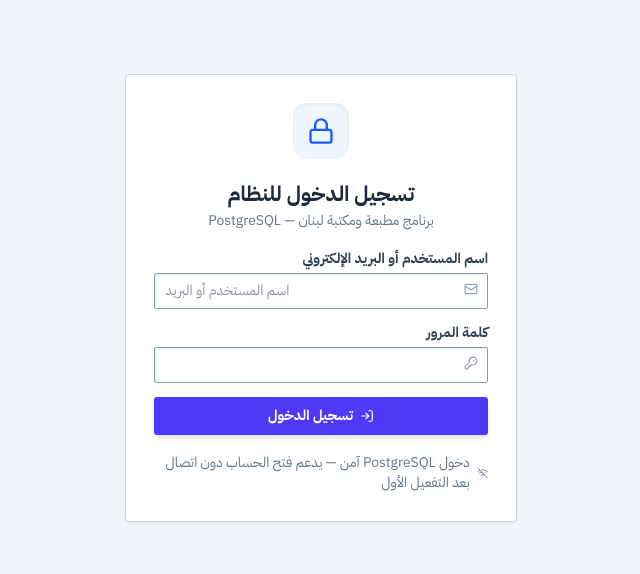
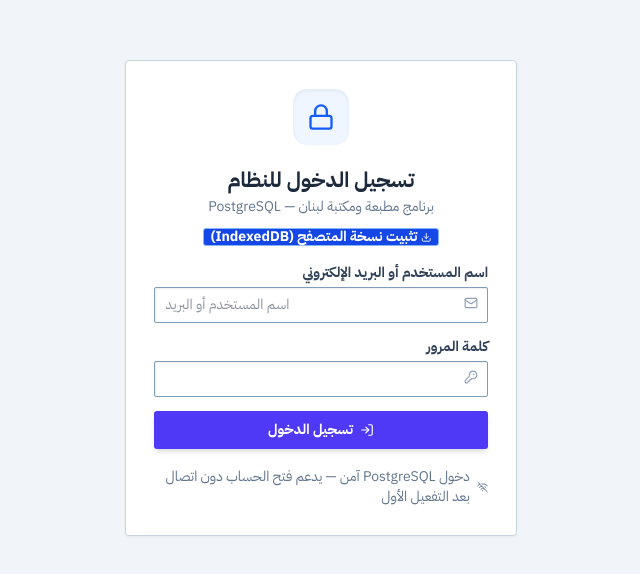
Before and after one commit to raidsalha-lobnan/lobnanprintlocal, a React (Vite) app: page / in a window 1280 px wide. Shown: the part 102-676 px from the top of the page, without its empty margins (404-1044 px from the left). Built offline with nearby package versions, Linux system fonts and the light colour scheme; no server answers.

Commit message:
fix(install): show Windows SQLite installer and PWA install buttons before login as well

```diff
--- a/src/components/LoginView.tsx
+++ b/src/components/LoginView.tsx
@@ -1,4 +1,7 @@
 import React, { useEffect, useState } from 'react';
+import { DesktopDownloadButton } from './DesktopDownloadButton';
+import { PWAInstallButton } from './PWAInstallButton';
+import { DesktopStorageStatus } from './DesktopStorageStatus';
 import { AlertCircle, KeyRound, Lock, LogIn, Mail, RefreshCw, WifiOff } from 'lucide-react';
 import type { SystemUser } from '../types';
 import {loginOnline,loginOffline,secureLoginEnabled} from '../services/secureAuth';
@@ -128,7 +131,12 @@ export const LoginView: React.FC<Props> = ({ onLocalLogin }) => {
           </div>
         </div>
         <h2 className="text-2xl font-bold text-center text-slate-800 mb-1">تسجيل الدخول للنظام</h2>
-        <p className="text-center text-slate-500 mb-5 text-xs">برنامج مطبعة ومكتبة لبنان — PostgreSQL</p>
+        <p className="text-center text-slate-500 mb-3 text-xs">برنامج مطبعة ومكتبة لبنان — PostgreSQL</p>
+        <div className="mb-5 flex flex-wrap items-center justify-center gap-2" aria-label="خيارات تثبيت البرنامج">
+          <DesktopDownloadButton />
+          <PWAInstallButton />
+          <DesktopStorageStatus />
+        </div>
         {directoryNotice && (
           <div role="status" className="mb-4 p-3 bg-amber-50 text-amber-900 text-xs rounded-xl border border-amber-200">
             {directoryNotice}
```
